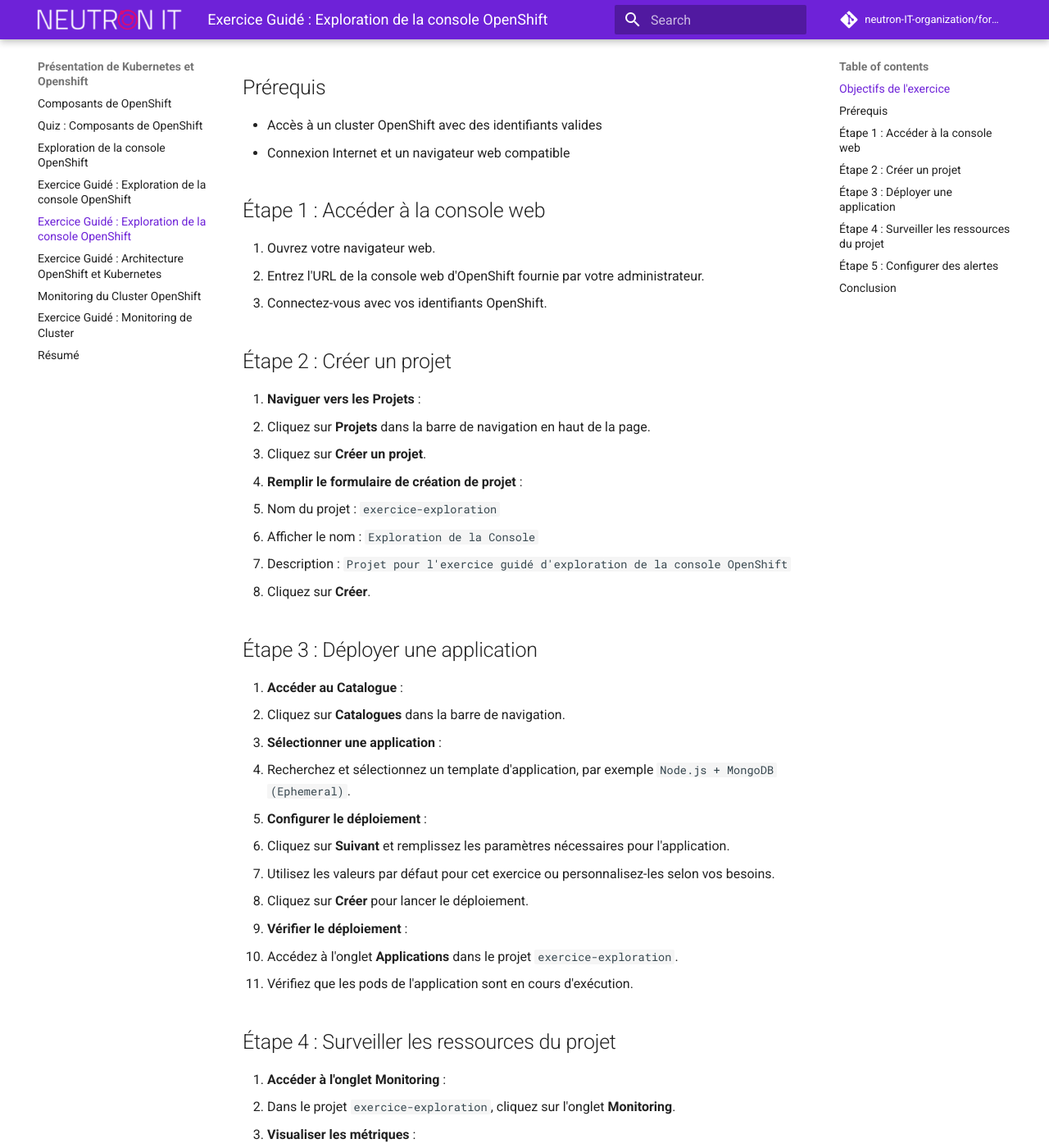
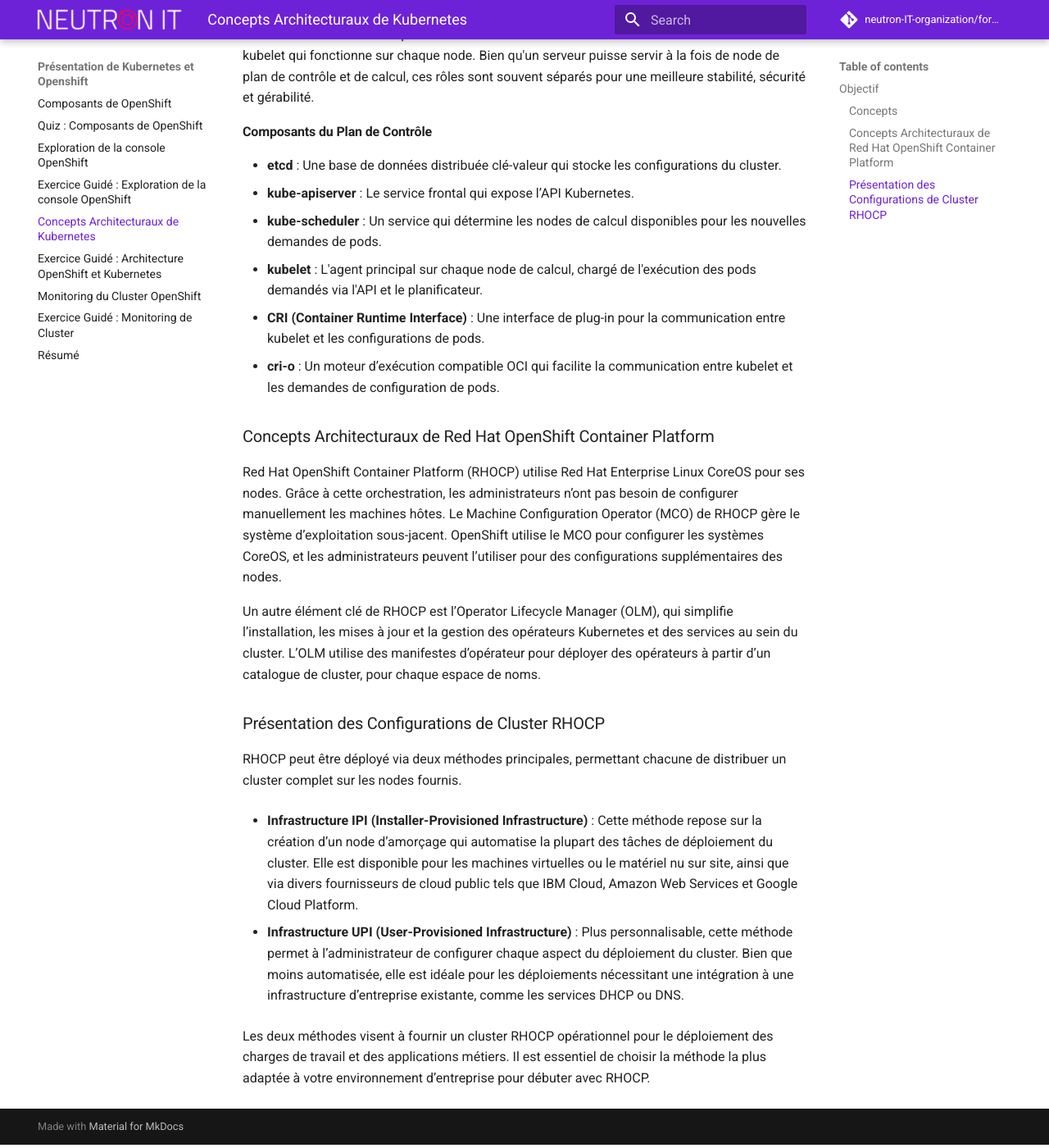
Before and after one commit to neutron-IT-organization/formation-openshift, an MkDocs documentation site: the page built from content/01_Présentation_de_Kubernetes_et_Openshift/04_Architecture_Openshift_et_Kubernetes.md, in a window 1280 px wide and 1400 px high, scrolled down 548 px. Shown: the whole window at 82% size. Built offline with MkDocs 1.6.1 and Material for MkDocs 9.7.7, drawn with Linux system fonts in a browser that asks for light colours; comment, search, counter and statistics services are not loaded; some of the changed text lies outside the part shown.

Commit message:
fix generic architecture

```diff
--- a/content/01_Présentation_de_Kubernetes_et_Openshift/04_Architecture_Openshift_et_Kubernetes.md
+++ b/content/01_Présentation_de_Kubernetes_et_Openshift/04_Architecture_Openshift_et_Kubernetes.md
@@ -1,85 +1,36 @@
-# Exercice Guidé : Exploration de la console OpenShift
+# Concepts Architecturaux de Kubernetes
 
-Dans cet exercice, vous allez apprendre à naviguer dans la console web d'OpenShift et à effectuer des tâches courantes. Suivez les étapes ci-dessous pour vous familiariser avec l'interface utilisateur et ses fonctionnalités.
+## Objectif
 
-## Objectifs de l'exercice
+Dans cette section, nous allons explorer l'architecture d'OpenShift.
 
-- Accéder à la console web d'OpenShift
-- Créer un projet
-- Déployer une application à partir d'un template
-- Surveiller les ressources du projet
-- Configurer et visualiser des alertes
+### Concepts
 
-## Prérequis
+Kubernetes repose sur plusieurs serveurs, ou nodes, pour garantir la résilience et l’évolutivité des applications qu’il gère. Ces nodes, qu’ils soient physiques ou virtuels, fournissent les ressources nécessaires au cluster. Il y a deux types de nodes, chacun ayant un rôle distinct dans le fonctionnement du cluster. Les nodes du plan de contrôle gèrent la coordination globale du cluster, notamment la planification des charges de travail et la gestion de l’état de configuration du cluster. Les nodes du plan de calcul exécutent les applications, en communiquant avec les nodes du plan de contrôle pour recevoir les demandes d’exécution des applications.
 
-- Accès à un cluster OpenShift avec des identifiants valides
-- Connexion Internet et un navigateur web compatible
+La communication entre le plan de contrôle et les nodes du cluster s'effectue via le service kubelet qui fonctionne sur chaque node. Bien qu'un serveur puisse servir à la fois de node de plan de contrôle et de calcul, ces rôles sont souvent séparés pour une meilleure stabilité, sécurité et gérabilité.
 
-## Étape 1 : Accéder à la console web
+#### Composants du Plan de Contrôle
 
-1. Ouvrez votre navigateur web.
-2. Entrez l'URL de la console web d'OpenShift fournie par votre administrateur.
-3. Connectez-vous avec vos identifiants OpenShift.
+- **etcd** : Une base de données distribuée clé-valeur qui stocke les configurations du cluster.
+- **kube-apiserver** : Le service frontal qui expose l’API Kubernetes.
+- **kube-scheduler** : Un service qui détermine les nodes de calcul disponibles pour les nouvelles demandes de pods.
+- **kubelet** : L'agent principal sur chaque node de calcul, chargé de l'exécution des pods demandés via l'API et le planificateur.
+- **CRI (Container Runtime Interface)** : Une interface de plug-in pour la communication entre kubelet et les configurations de pods.
+- **cri-o** : Un moteur d’exécution compatible OCI qui facilite la communication entre kubelet et les demandes de configuration de pods.
 
-## Étape 2 : Créer un projet
+### Concepts Architecturaux de Red Hat OpenShift Container Platform
 
-1. **Naviguer vers les Projets** :
-   - Cliquez sur **Projets** dans la barre de navigation en haut de la page.
-   - Cliquez sur **Créer un projet**.
+Red Hat OpenShift Container Platform (RHOCP) utilise Red Hat Enterprise Linux CoreOS pour ses nodes. Grâce à cette orchestration, les administrateurs n’ont pas besoin de configurer manuellement les machines hôtes. Le Machine Configuration Operator (MCO) de RHOCP gère le système d’exploitation sous-jacent. OpenShift utilise le MCO pour configurer les systèmes CoreOS, et les administrateurs peuvent l’utiliser pour des configurations supplémentaires des nodes.
 
-2. **Remplir le formulaire de création de projet** :
-   - Nom du projet : `exercice-exploration`
-   - Afficher le nom : `Exploration de la Console`
-   - Description : `Projet pour l'exercice guidé d'exploration de la console OpenShift`
-   - Cliquez sur **Créer**.
+Un autre élément clé de RHOCP est l’Operator Lifecycle Manager (OLM), qui simplifie l’installation, les mises à jour et la gestion des opérateurs Kubernetes et des services au sein du cluster. L’OLM utilise des manifestes d’opérateur pour déployer des opérateurs à partir d’un catalogue de cluster, pour chaque espace de noms.
 
-## Étape 3 : Déployer une application
+### Présentation des Configurations de Cluster RHOCP
 
-1. **Accéder au Catalogue** :
-   - Cliquez sur **Catalogues** dans la barre de navigation.
+RHOCP peut être déployé via deux méthodes principales, permettant chacune de distribuer un cluster complet sur les nodes fournis.
 
-2. **Sélectionner une application** :
-   - Recherchez et sélectionnez un template d'application, par exemple `Node.js + MongoDB (Ephemeral)`.
+- **Infrastructure IPI (Installer-Provisioned Infrastructure)** : Cette méthode repose sur la création d’un node d’amorçage qui automatise la plupart des tâches de déploiement du cluster. Elle est disponible pour les machines virtuelles ou le matériel nu sur site, ainsi que via divers fournisseurs de cloud public tels que IBM Cloud, Amazon Web Services et Google Cloud Platform.
 
-3. **Configurer le déploiement** :
-   - Cliquez sur **Suivant** et remplissez les paramètres nécessaires pour l'application.
-   - Utilisez les valeurs par défaut pour cet exercice ou personnalisez-les selon vos besoins.
-   - Cliquez sur **Créer** pour lancer le déploiement.
+- **Infrastructure UPI (User-Provisioned Infrastructure)** : Plus personnalisable, cette méthode permet à l’administrateur de configurer chaque aspect du déploiement du cluster. Bien que moins automatisée, elle est idéale pour les déploiements nécessitant une intégration à une infrastructure d’entreprise existante, comme les services DHCP ou DNS.
 
-4. **Vérifier le déploiement** :
-   - Accédez à l'onglet **Applications** dans le projet `exercice-exploration`.
-   - Vérifiez que les pods de l'application sont en cours d'exécution.
-
-## Étape 4 : Surveiller les ressources du projet
-
-1. **Accéder à l'onglet Monitoring** :
-   - Dans le projet `exercice-exploration`, cliquez sur l'onglet **Monitoring**.
-
-2. **Visualiser les métriques** :
-   - Observez les graphiques montrant l'utilisation de la CPU, de la mémoire, et d'autres métriques.
-   - Prenez note de l'activité de votre application déployée.
-
-## Étape 5 : Configurer des alertes
-
-1. **Accéder aux Alertes** :
-   - Dans l'onglet **Monitoring**, cliquez sur **Configurer des alertes**.
-
-2. **Créer une nouvelle alerte** :
-   - Cliquez sur **Créer une alerte**.
-   - Configurez une alerte pour surveiller l'utilisation de la CPU :
-     - Nom de l'alerte : `Alerte Utilisation CPU`
-     - Expression : `sum(rate(container_cpu_usage_seconds_total{namespace="exercice-exploration"}[5m])) by (pod)`
-     - Conditions : Déclenchez une alerte si l'utilisation de la CPU dépasse 80%.
-     - Actions : Configurez les notifications par email ou autre méthode disponible.
-
-3. **Sauvegarder et activer l'alerte** :
-   - Cliquez sur **Sauvegarder**.
-   - Vérifiez que l'alerte est activée et surveillez son déclenchement en fonction de l'activité de votre application.
-
-## Conclusion
-
-Vous avez maintenant une bonne compréhension de la console web d'OpenShift. Vous savez comment créer des projets, déployer des applications, surveiller les ressources et configurer des alertes. Continuez à explorer les autres fonctionnalités de la console pour renforcer vos compétences. Si vous avez des questions ou des difficultés, consultez la documentation officielle d'OpenShift ou demandez de l'aide à votre administrateur.
-
----
-
-Dans la prochaine section, nous aborderons l'architecture d'OpenShift et Kubernetes, en explorant leurs composants clés et leur interaction.
+Les deux méthodes visent à fournir un cluster RHOCP opérationnel pour le déploiement des charges de travail et des applications métiers. Il est essentiel de choisir la méthode la plus adaptée à votre environnement d’entreprise pour débuter avec RHOCP.
```
Also changed, not shown: content/01_Présentation_de_Kubernetes_et_Openshift/images/architecture.png (added).
